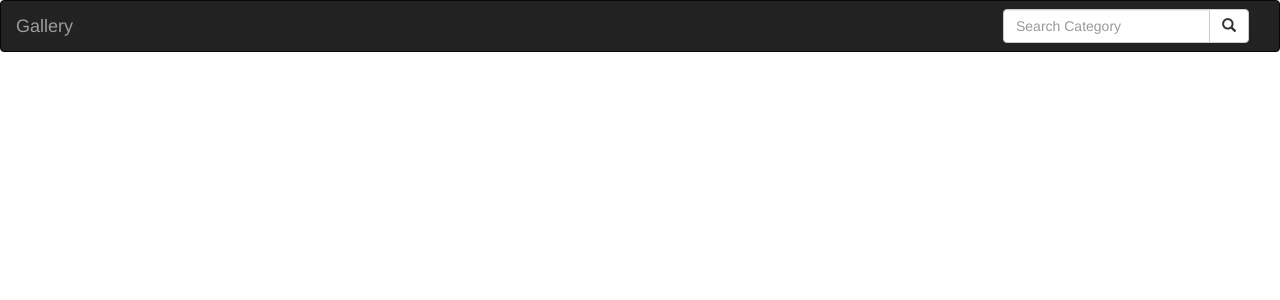
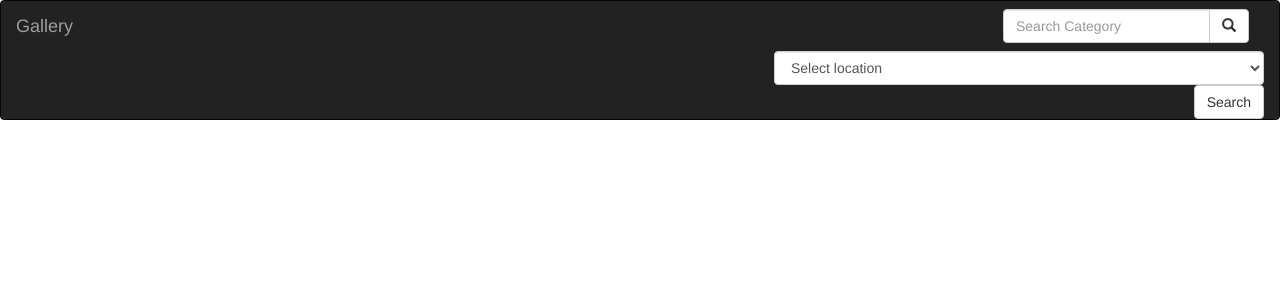
Before and after one commit to Emmanuel687/gallery, a Django app: template images/templates/base.html in a window 1280 px wide. Shown: the top 300 px of the page. Run offline with Django 3.2, Linux system fonts and the light colour scheme; the template is opened without the code that fills it, so the values that code supplies are empty; parts of the project's set-up code (start-up, migrations or seed data) failed here and were passed over; some libraries are stand-ins or nearby versions.

Commit message:
enable user to search Image location

```diff
--- a/images/templates/navbar.html
+++ b/images/templates/navbar.html
@@ -23,5 +23,24 @@
 
             </form>
 
+            <form class="navbar-form navbar-right-align" action="{% url 'location'%}" ></form>
+            <select name="location" class="form-control form-control-lg">
+                <option selected>Select location </option>
+                <option value="Nairobi">Nairobi</option>
+                <option value="Nakuru">Nakuru</option>
+                <option value="Eldoret">Eldoret</option>
+                <option value="Kisii">Kisii</option>
+                <option value="Mombasa">Mombasa</option>
+                <option value="Nyeri">Nyeri</option>
+            </select>
+            <input type="submit" value="Search" class="btn btn-default">
+     </form>
+
+    </div>
+  <!-- search form end -->
+  </div>
+</div>
+</nav>
+
 </body>
 </html>
```
